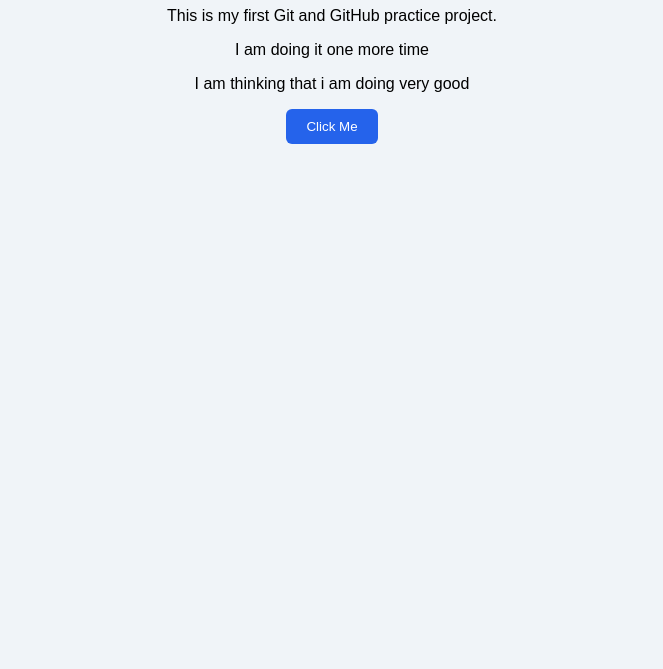
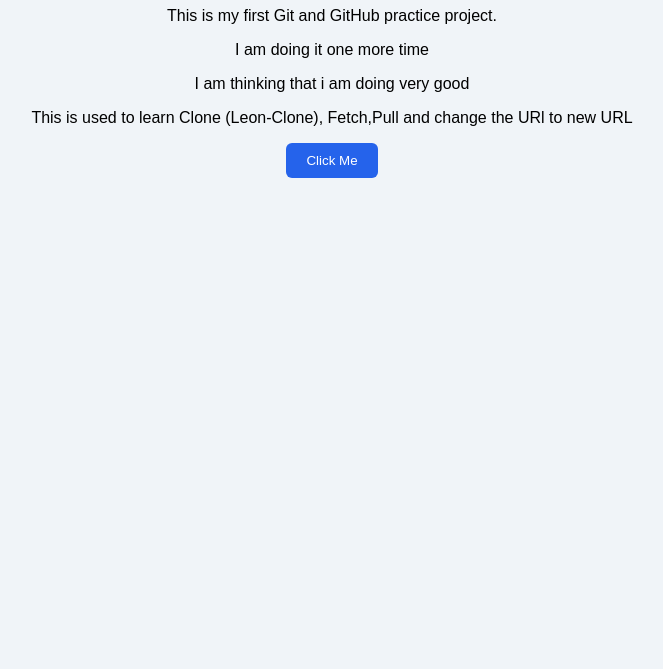
Before and after one commit to FarooqAhmed-1010/Leon, a plain HTML site: page index.html in a window 1280 px wide. Shown: the part 131-800 px from the top of the page, without its empty margins (308-971 px from the left). Drawn offline with Linux system fonts and the light colour scheme.

Commit message:
Checking: Fetch and Pull

```diff
--- a/index.html
+++ b/index.html
@@ -12,7 +12,7 @@
     <p>This is my first Git and GitHub practice project.</p>
     <p> I am doing it one more time</p>
     <p> I am thinking that i am doing very good</p>
-
+    <p> This is used to learn Clone (Leon-Clone), Fetch,Pull and change the URl to new URL</p>
     <button id="helloButton">Click Me</button>
     <p id="message"></p>
 
```
